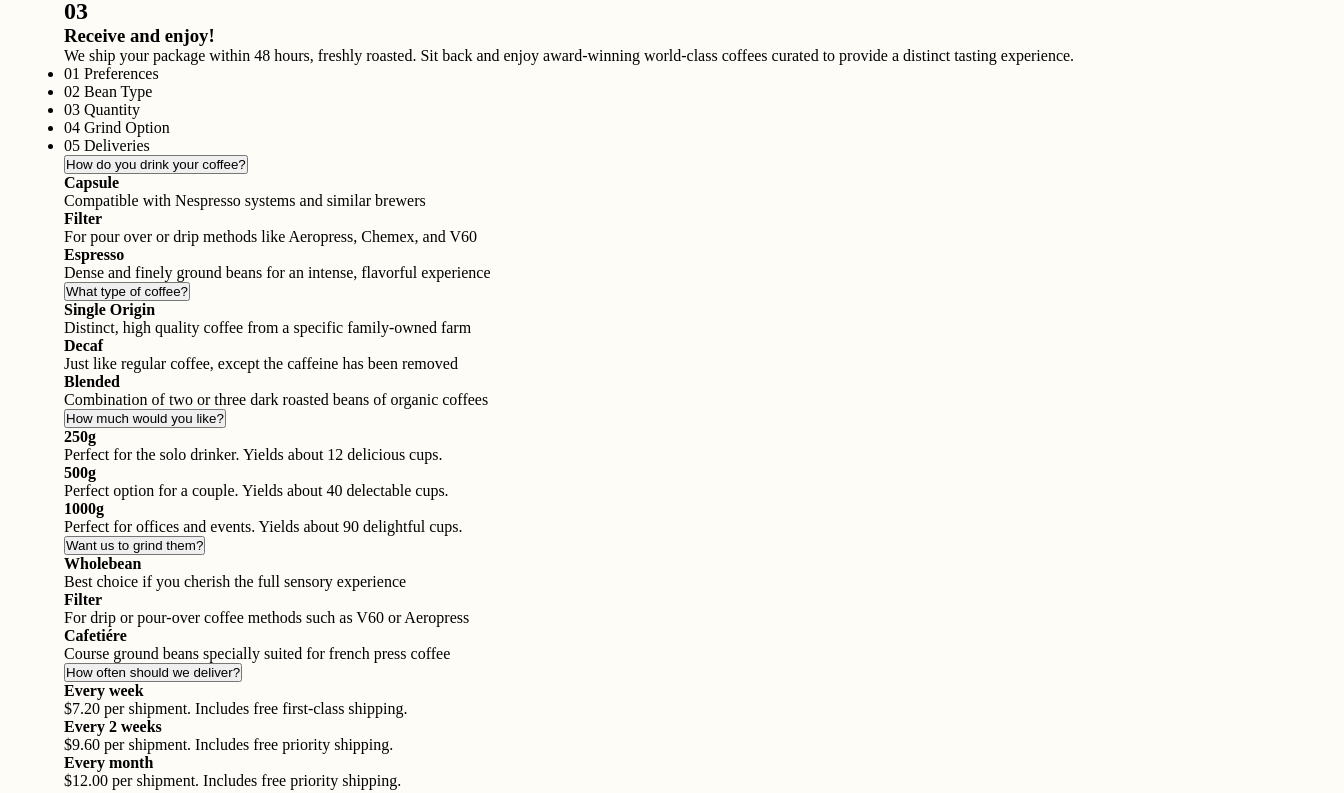
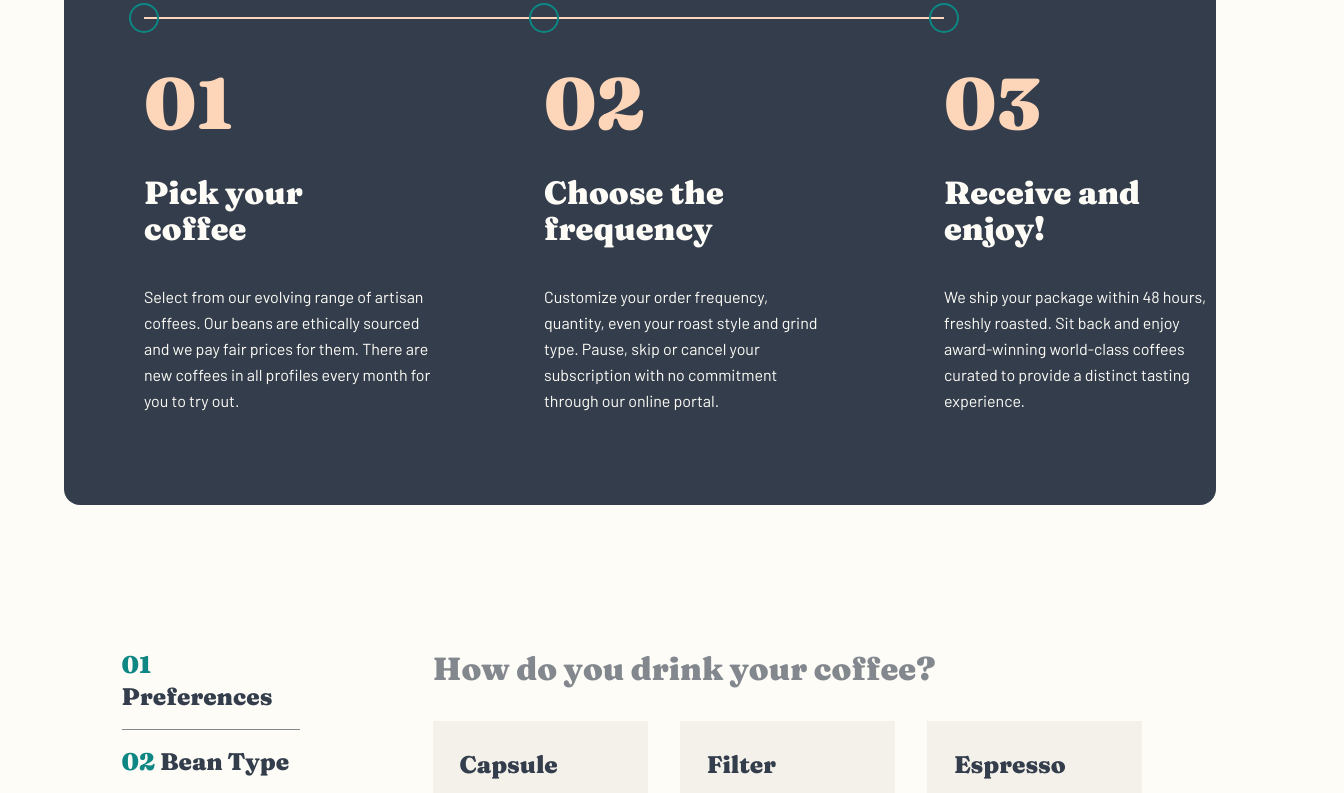
Before and after one commit to DanijelOsovnikar/CoffeeRoasters, an Angular app: page /subscribe in a window 1280 px wide. Shown: the part 763-1556 px from the top of the page, 1344 px wide, since content can reach past the window. Built offline with nearby package versions, Linux system fonts and the light colour scheme.

Commit message:
HTML for subscribe part done

```diff
--- a/src/app/core/home/home.component.scss
+++ b/src/app/core/home/home.component.scss
@@ -166,6 +166,7 @@
       width: 55rem;
       display: flex;
       justify-content: flex-start;
+
       .circles {
         margin-right: 25em;
         position: relative;
--- a/src/app/core/subscribe/subscribe.component.html
+++ b/src/app/core/subscribe/subscribe.component.html
@@ -1,46 +1,51 @@
 <div class="container">
   <div class="hero">
     <div class="hero-text">
-      <h2>Create plan</h2>
-      <p>
+      <h2 class="mainHeading">Create plan</h2>
+      <p class="mainParagraph">
         Coffee the way you wanted it to be. For coffee delivered tomorrow, or
         next week. For whatever brew method you use. For choice, for
         convenience, for quality.
       </p>
     </div>
-    <img src="assets/plan/desktop/image-hero-blackcup.jpg" alt="heroImg" />
+    <img
+      src="assets/plan/desktop/image-hero-blackcup.jpg"
+      alt="heroImg"
+      width="100%"
+    />
   </div>
   <section class="first">
     <div class="firstWrapper">
-      <div class="lineWrapper">
-        <div class="line"></div>
-        <img src="assets/home/desktop/circle.svg" alt="circleImg" />
-        <img src="assets/home/desktop/circle.svg" alt="circleImg" />
-        <img src="assets/home/desktop/circle.svg" alt="circleImg" />
+      <div class="line">
+        <div class="circle"></div>
+
+        <div class="circle"></div>
+
+        <div class="circle"></div>
       </div>
       <div class="stepWrapper">
         <div class="group">
-          <h2>01</h2>
-          <h3>Pick your coffee</h3>
-          <p>
+          <h2 class="mainHeading">01</h2>
+          <h3 class="smallHeading">Pick your coffee</h3>
+          <p class="mainParagraph">
             Select from our evolving range of artisan coffees. Our beans are
             ethically sourced and we pay fair prices for them. There are new
             coffees in all profiles every month for you to try out.
           </p>
         </div>
         <div class="group">
-          <h2>02</h2>
-          <h3>Choose the frequency</h3>
-          <p>
+          <h2 class="mainHeading">02</h2>
+          <h3 class="smallHeading">Choose the frequency</h3>
+          <p class="mainParagraph">
             Customize your order frequency, quantity, even your roast style and
             grind type. Pause, skip or cancel your subscription with no
             commitment through our online portal.
           </p>
         </div>
         <div class="group">
-          <h2>03</h2>
-          <h3>Receive and enjoy!</h3>
-          <p>
+          <h2 class="mainHeading">03</h2>
+          <h3 class="smallHeading">Receive and enjoy!</h3>
+          <p class="mainParagraph">
             We ship your package within 48 hours, freshly roasted. Sit back and
             enjoy award-winning world-class coffees curated to provide a
             distinct tasting experience.
@@ -53,102 +58,136 @@
     <div class="navColumn">
       <ul>
         <li>
-          <p><span>01</span> Preferences</p>
+          <p class="mainHeading"><span>01</span> Preferences</p>
         </li>
         <li>
-          <p><span>02</span> Bean Type</p>
+          <p class="mainHeading"><span>02</span> Bean Type</p>
         </li>
         <li>
-          <p><span>03</span> Quantity</p>
+          <p class="mainHeading"><span>03</span> Quantity</p>
         </li>
         <li>
-          <p><span>04</span> Grind Option</p>
+          <p class="mainHeading"><span>04</span> Grind Option</p>
         </li>
         <li>
-          <p><span>05</span> Deliveries</p>
+          <p class="mainHeading"><span>05</span> Deliveries</p>
         </li>
       </ul>
     </div>
     <div class="optionsColumn">
-      <button class="accordion">How do you drink your coffee?</button>
-      <div class="panelWrapper">
+      <button (click)="toggleFunc($event)" class="accordion smallHeading">
+        How do you drink your coffee?
+      </button>
+      <div class="panelWrapper" style="display: flex">
         <div class="panel">
-          <h4>Capsule</h4>
-          <p>Compatible with Nespresso systems and similar brewers</p>
+          <h4 class="mainHeading">Capsule</h4>
+          <p class="cardParagraph">
+            Compatible with Nespresso systems and similar brewers
+          </p>
         </div>
         <div class="panel">
-          <h4>Filter</h4>
-          <p>For pour over or drip methods like Aeropress, Chemex, and V60</p>
+          <h4 class="mainHeading">Filter</h4>
+          <p class="cardParagraph">
+            For pour over or drip methods like Aeropress, Chemex, and V60
+          </p>
         </div>
         <div class="panel">
-          <h4>Espresso</h4>
-          <p>
+          <h4 class="mainHeading">Espresso</h4>
+          <p class="cardParagraph">
             Dense and finely ground beans for an intense, flavorful experience
           </p>
         </div>
       </div>
-      <button class="accordion">What type of coffee?</button>
-      <div class="panelWrapper">
+      <button (click)="toggleFunc($event)" class="accordion smallHeading">
+        What type of coffee?
+      </button>
+      <div class="panelWrapper" style="display: none">
         <div class="panel">
-          <h4>Single Origin</h4>
-          <p>Distinct, high quality coffee from a specific family-owned farm</p>
+          <h4 class="mainHeading">Single Origin</h4>
+          <p class="cardParagraph">
+            Distinct, high quality coffee from a specific family-owned farm
+          </p>
         </div>
         <div class="panel">
-          <h4>Decaf</h4>
-          <p>Just like regular coffee, except the caffeine has been removed</p>
+          <h4 class="mainHeading">Decaf</h4>
+          <p class="cardParagraph">
+            Just like regular coffee, except the caffeine has been removed
+          </p>
         </div>
         <div class="panel">
-          <h4>Blended</h4>
-          <p>
+          <h4 class="mainHeading">Blended</h4>
+          <p class="cardParagraph">
             Combination of two or three dark roasted beans of organic coffees
           </p>
         </div>
       </div>
-      <button class="accordion">How much would you like?</button>
-      <div class="panelWrapper">
+      <button (click)="toggleFunc($event)" class="accordion smallHeading">
+        How much would you like?
+      </button>
+      <div class="panelWrapper" style="display: none">
         <div class="panel">
-          <h4>250g</h4>
-          <p>Perfect for the solo drinker. Yields about 12 delicious cups.</p>
+          <h4 class="mainHeading">250g</h4>
+          <p class="cardParagraph">
+            Perfect for the solo drinker. Yields about 12 delicious cups.
+          </p>
         </div>
         <div class="panel">
-          <h4>500g</h4>
-          <p>Perfect option for a couple. Yields about 40 delectable cups.</p>
+          <h4 class="mainHeading">500g</h4>
+          <p class="cardParagraph">
+            Perfect option for a couple. Yields about 40 delectable cups.
+          </p>
         </div>
         <div class="panel">
-          <h4>1000g</h4>
-          <p>
+          <h4 class="mainHeading">1000g</h4>
+          <p class="cardParagraph">
             Perfect for offices and events. Yields about 90 delightful cups.
           </p>
         </div>
       </div>
-      <button class="accordion">Want us to grind them?</button>
-      <div class="panelWrapper">
+      <button (click)="toggleFunc($event)" class="accordion smallHeading">
+        Want us to grind them?
+      </button>
+      <div class="panelWrapper" style="display: none">
         <div class="panel">
-          <h4>Wholebean</h4>
-          <p>Best choice if you cherish the full sensory experience</p>
+          <h4 class="mainHeading">Wholebean</h4>
+          <p class="cardParagraph">
+            Best choice if you cherish the full sensory experience
+          </p>
         </div>
         <div class="panel">
-          <h4>Filter</h4>
-          <p>For drip or pour-over coffee methods such as V60 or Aeropress</p>
+          <h4 class="mainHeading">Filter</h4>
+          <p class="cardParagraph">
+            For drip or pour-over coffee methods such as V60 or Aeropress
+          </p>
         </div>
         <div class="panel">
-          <h4>Cafetiére</h4>
-          <p>Course ground beans specially suited for french press coffee</p>
+          <h4 class="mainHeading">Cafetiére</h4>
+          <p class="cardParagraph">
+            Course ground beans specially suited for french press coffee
+          </p>
         </div>
       </div>
-      <button class="accordion">How often should we deliver?</button>
-      <div class="panelWrapper">
+      <button (click)="toggleFunc($event)" class="accordion smallHeading">
+        How often should we deliver?
+      </button>
+      <div class="panelWrapper" style="display: none">
         <div class="panel">
-          <h4>Every week</h4>
-          <p>$7.20 per shipment. Includes free first-class shipping.</p>
+          <h4 class="mainHeading">Every week</h4>
+          <p class="cardParagraph">
+            $7.20 per shipment. Includes free first-class shipping.
+          </p>
         </div>
         <div class="panel">
-          <h4>Every 2 weeks</h4>
-          <p>$9.60 per shipment. Includes free priority shipping.</p>
+          <h4 class="mainHeading">Every 2 weeks</h4>
+          <p class="cardParagraph">
+            $9.60 per shipment. Includes free priority shipping.
+          </p>
         </div>
         <div class="panel">
-          <h4>Every month</h4>
-          <p>$12.00 per shipment. Includes free priority shipping.</p>
+          <h4 class="mainHeading">Every month</h4>
+          <p class="cardParagraph">
+            $12.00 per shipment. Includes free priority shipping.
+          </p>
         </div>
       </div>
       <div class="summary">
--- a/src/app/core/subscribe/subscribe.component.scss
+++ b/src/app/core/subscribe/subscribe.component.scss
@@ -0,0 +1,233 @@
+@import "src/scss/_vars.scss";
+
+.mainHeading {
+  color: $lightCreamyBg;
+  font-family: $fraunces;
+  font-size: 4.5rem;
+  font-style: normal;
+  font-weight: 900;
+  line-height: 4.5rem;
+}
+.smallHeading {
+  color: #83888f;
+  font-family: $fraunces;
+  font-size: 2.5rem;
+  font-style: normal;
+  font-weight: 900;
+  line-height: 3rem;
+}
+.mainParagraph {
+  color: $lightCreamyBg;
+  font-family: $barlow;
+  font-size: 1rem;
+  font-style: normal;
+  font-weight: 400;
+  line-height: 1.625rem;
+  margin-top: 2rem;
+}
+.cardParagraph {
+  color: $darkGrayBlue;
+  font-family: $barlow;
+  font-size: 1rem;
+  font-style: normal;
+  font-weight: 400;
+  line-height: 1.625rem;
+}
+
+.container {
+  margin-top: 3em;
+  display: flex;
+  flex-direction: column;
+  align-items: center;
+  .hero {
+    .hero-text {
+      position: absolute;
+      top: 250px;
+      left: 150px;
+      h2 {
+      }
+      p {
+        width: 28rem;
+      }
+    }
+    img {
+      border-radius: 1rem;
+    }
+  }
+  .first {
+    width: 100%;
+    margin-top: 8rem;
+    height: 38rem;
+  }
+  .subscribe {
+    width: 90%;
+    display: flex;
+    justify-content: space-between;
+    margin-top: 8rem;
+  }
+}
+
+.firstWrapper {
+  background-color: $darkGrayBlue;
+  border-radius: 1rem;
+  width: 100%;
+  height: 100%;
+  padding-top: 2.5rem;
+  padding-left: 5rem;
+
+  .line {
+    background-color: $paleOrange;
+    margin-top: 5rem;
+    height: 2px;
+    width: 50rem;
+    display: flex;
+    justify-content: space-between;
+    align-items: center;
+
+    .circle {
+      width: 30px;
+      height: 30px;
+      border: 2px solid #0e8784;
+      border-radius: 50%;
+
+      &:first-of-type {
+        position: relative;
+        left: -15px;
+      }
+
+      &:last-of-type {
+        position: relative;
+        left: 15px;
+      }
+    }
+  }
+  .stepWrapper {
+    width: 60rem;
+    display: flex;
+    justify-content: space-between;
+    .group:first-of-type {
+      width: 20rem;
+      margin-top: 3rem;
+      h2 {
+        color: $paleOrange;
+      }
+      h3 {
+        font-size: 2rem;
+        line-height: 2.25rem;
+        color: $lightCreamyBg;
+        width: 10rem;
+        margin: 2.28rem 0;
+      }
+      p {
+        width: 19rem;
+      }
+    }
+    .group:nth-of-type(2) {
+      width: 20rem;
+      position: relative;
+      left: 5rem;
+      margin-top: 3rem;
+      h2 {
+        color: $paleOrange;
+      }
+      h3 {
+        font-size: 2rem;
+        line-height: 2.25rem;
+        color: $lightCreamyBg;
+        margin: 2.28rem 0;
+      }
+      p {
+        width: 18rem;
+      }
+    }
+    .group:last-of-type {
+      width: 20rem;
+      position: relative;
+      left: 10rem;
+      margin-top: 3rem;
+      h2 {
+        color: $paleOrange;
+      }
+      h3 {
+        margin: 2.28rem 0;
+        font-size: 2rem;
+        line-height: 2.25rem;
+        color: $lightCreamyBg;
+        width: 14rem;
+      }
+      p {
+        width: 17rem;
+      }
+    }
+  }
+}
+
+.navColumn {
+  width: 20%;
+  ul {
+    list-style: none;
+    li {
+      padding: 1rem 0;
+      border-bottom: 1px solid #83888f;
+      width: 86%;
+      p {
+        color: $darkGrayBlue;
+        font-size: 1.5rem;
+        line-height: 2rem;
+        span {
+          color: #0e8784;
+        }
+      }
+    }
+  }
+}
+
+.optionsColumn {
+  width: 70%;
+
+  .accordion {
+    background: transparent;
+    font-size: 2rem;
+    line-height: 2.25rem;
+    cursor: pointer;
+    padding: 18px 0;
+    width: 100%;
+    text-align: left;
+    border: none;
+    outline: none;
+    transition: 0.4s;
+
+    .active,
+    &:hover {
+      background-color: #ccc;
+    }
+  }
+  .panelWrapper {
+    display: flex;
+  }
+}
+
+.panel {
+  width: 30%;
+  height: 18rem;
+  background-color: #f4f1eb;
+  margin: 1rem;
+  display: flex;
+  flex-direction: column;
+  align-items: center;
+
+  &:first-child {
+    margin: 1rem 1rem 1rem 0;
+  }
+
+  h4 {
+    color: $darkGrayBlue;
+    font-size: 1.5rem;
+    line-height: 2rem;
+    width: 75%;
+    margin: 1.75rem 0;
+  }
+  p {
+    width: 75%;
+  }
+}
```
Also changed, not shown: src/app/core/subscribe/subscribe.component.ts (+17 -3 lines).
